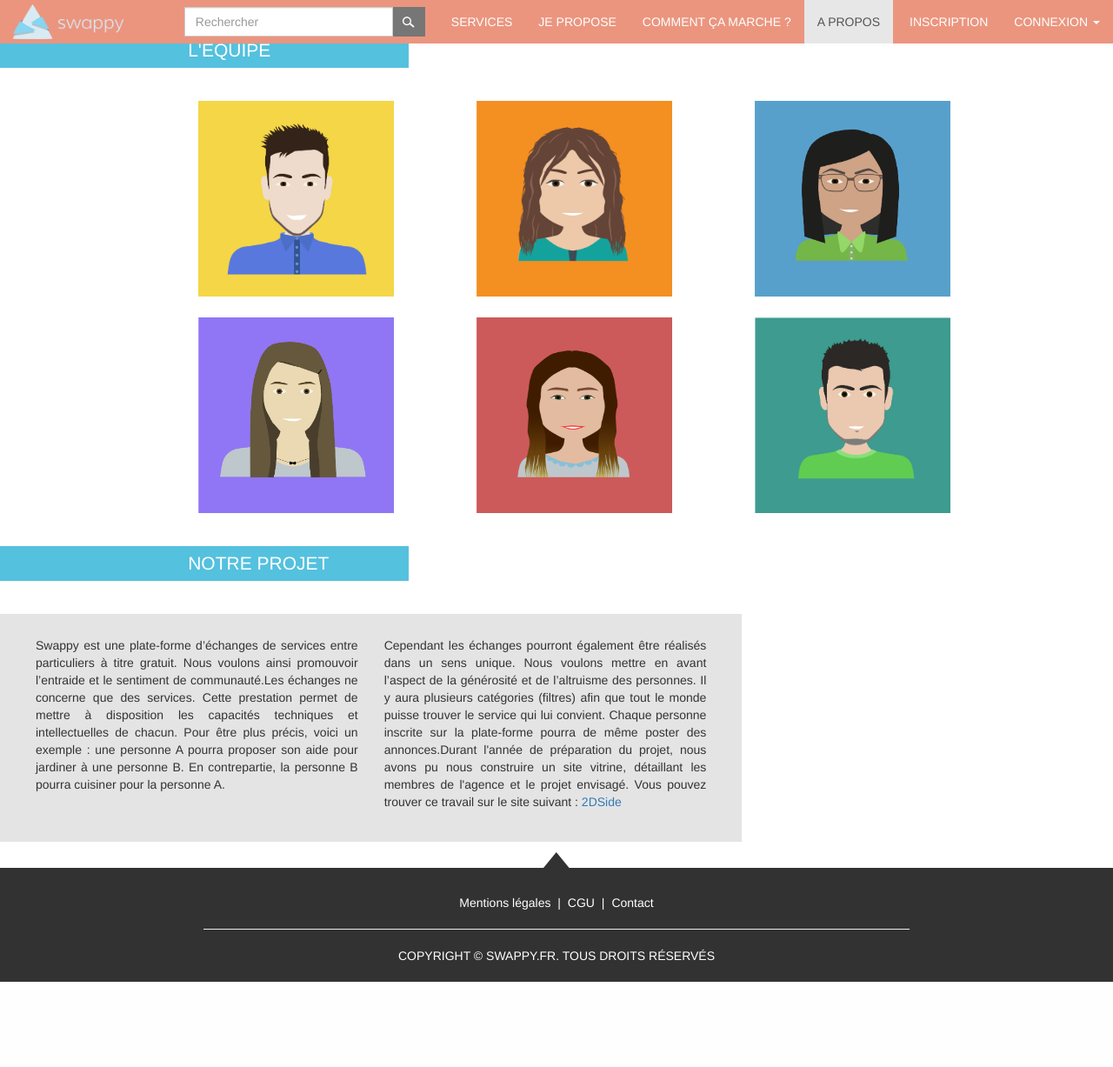
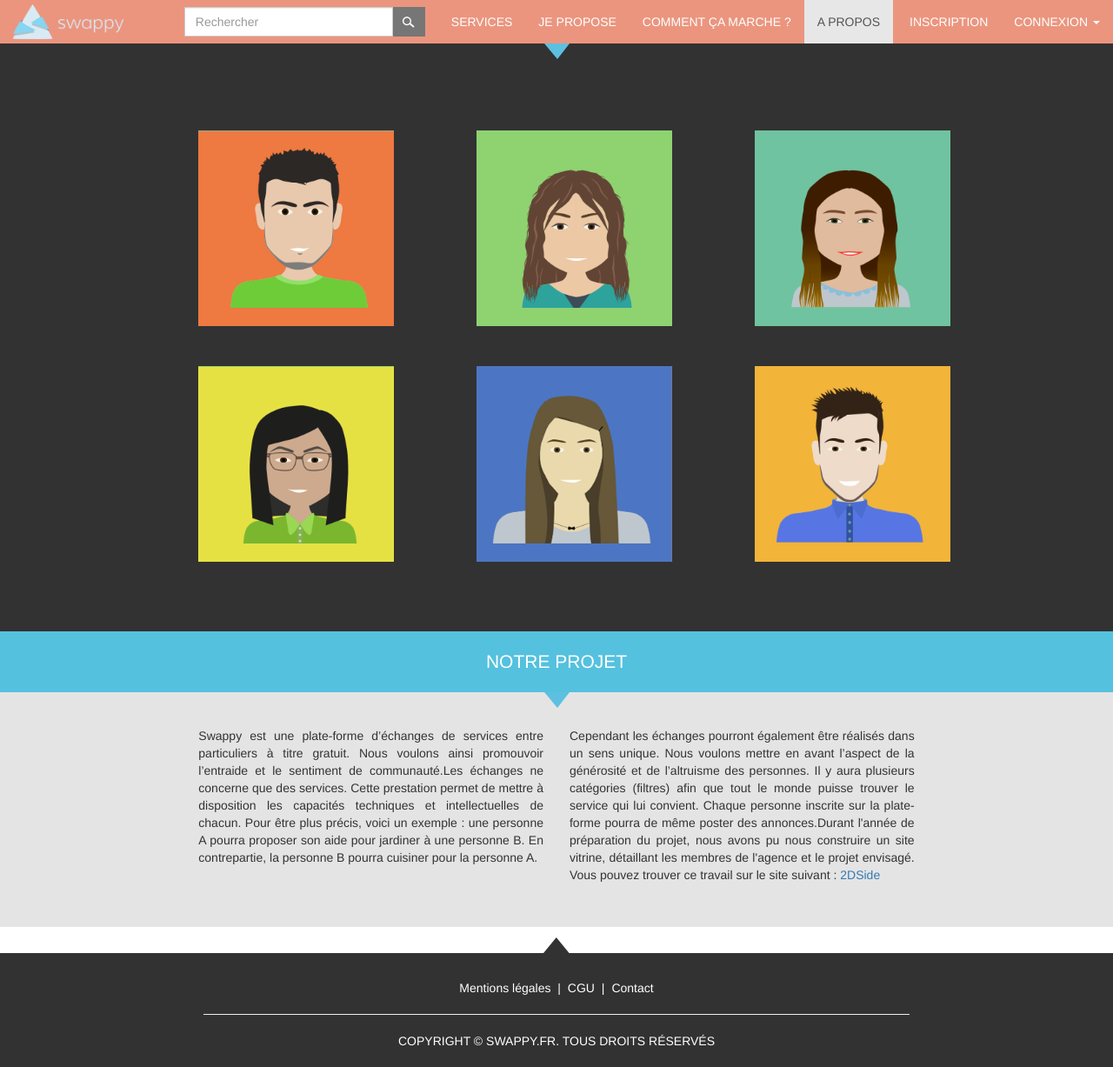
Before and after one commit to lionoweb/Swappy, a PHP site: page /beta/apropos.php in a window 1280 px wide. Shown: the whole page at 87% size. Before the commit the page ends 1129 px from the top, so only its background shows below. Run offline with PHP 8.4, Linux system fonts and the light colour scheme; some libraries are stand-ins or nearby versions.

Commit message:
A Propos 1.1

```diff
--- a/beta/apropos.php
+++ b/beta/apropos.php
@@ -67,46 +67,45 @@ if(isset($_GET['logout'])) {
     <div id="spec_apropos" class="container-fluid main" role="main">
 
     <div class="teamtitle"><p>L'équipe</p></div>
+        <div class="pictodown"><img src="img/apropos/down.png" alt="" class="down"></div>
+        <div id="spec_team" class="team">
 
-        <div id="spec_team" class="team">
             <div class="row">
-                <div class="col-md-3 col-md-offset-2">
-                <a href="#"><img src="img/apropos/brice.png" width="225" height="225"></a>
+                <div class="col-md-3 col-md-offset-2 col-sm-3 col-sm-offset-0">
+                <a href="#"><img src="img/apropos/lionel-300.png" width="225" height="225"></a>
                 </div>
 
-                <div class="col-md-3">
-                <a href="#"><img src="img/apropos/calypso.png" width="225" height="225"></a>
+                <div class="col-md-3 col-md-offset-0 col-sm-3 col-sm-offset-1">
+                <a href="#"><img src="img/apropos/calypso-300.png" width="225" height="225"></a>
                 </div>
 
-                <div class="col-md-3">
-                <a href="#"><img src="img/apropos/line.png" width="225" height="225"></a>
-                </div>
-            </div>
-
-        <div class="row">
-                <div class="col-md-3 col-md-offset-2">
-                <a href="#"><img src="img/apropos/margot.png" width="225" height="225"></a>
+                <div class="col-md-3 col-md-offset-0 col-sm-3 col-sm-offset-1">
+                <a href="#"><img src="img/apropos/oceane-300.png" width="225" height="225"></a>
                 </div>
 
-                <div class="col-md-3">
-                <a href="#"><img src="img/apropos/oceane.png" width="225" height="225"></a>
+                <div class="col-md-3 col-md-offset-2 col-sm-3 col-sm-offset-0">
+                <a href="#"><img src="img/apropos/line-300.png" width="225" height="225"></a>
                 </div>
 
-                <div class="col-md-3">
-                <a href="#"><img src="img/apropos/lionel.png" width="225" height="225"></a>
+                <div class="col-md-3 col-md-offset-0 col-sm-3 col-sm-offset-1">
+                <a href="#"><img src="img/apropos/margot-300.png" width="225" height="225"></a>
+                </div>
+
+                <div class="col-md-3 col-md-offset-0 col-sm-3 col-sm-offset-1">
+                <a href="#"><img src="img/apropos/brice-300.png" width="225" height="225"></a>
                 </div>
             </div>
         </div>
 
     <div class="teamtitle"><p>Notre projet</p></div>
+    <div class="pictodown"><img src="img/apropos/down.png" alt="" class="down"></div>
+        <div class="row projet greyback">
 
-        <div class="projet greyback col-md-8 col-md-offset-2">
-
-            <div class="col-md-6">
+            <div class="col-md-4 col-md-offset-2 col-xs-10 col-xs-offset-1">
                 <p>Swappy est une plate-forme d’échanges de services entre particuliers à titre gratuit. Nous voulons ainsi promouvoir l’entraide et le sentiment de communauté.Les échanges ne concerne que des services. Cette prestation permet de mettre à disposition les capacités techniques et intellectuelles de chacun. Pour être plus précis, voici un exemple : une personne A pourra proposer son aide pour jardiner à une personne B. En contrepartie, la personne B pourra cuisiner pour la personne A.</p>
             </div>
 
-            <div class="col-md-6">
+            <div class="col-md-4 col-md-offset-0 col-xs-10 col-xs-offset-1">
                 <p>Cependant les échanges pourront également être réalisés dans un sens unique. Nous voulons mettre en avant l’aspect de la générosité et de l’altruisme des personnes. Il y aura plusieurs catégories (filtres) afin que tout le monde puisse trouver le service qui lui convient. Chaque personne inscrite sur la plate-forme pourra de même poster des annonces.Durant l'année de préparation du projet, nous avons pu nous construire un site vitrine, détaillant les membres de l'agence et le projet envisagé. Vous pouvez trouver ce travail sur le site suivant : <a href="https://perso-etudiant.univ-mlv.fr/~ljeronim/2DSide/">2DSide</a></p>
             </div>
 
@@ -119,7 +118,7 @@ if(isset($_GET['logout'])) {
 <footer id="footer">
     <img src="img/footer.png">
     <div class="container-fluid">
-        <a href="mentions-legales.php">Mentions légales</a> | <a href="cgu.php">CGU</a> | <a href="contact.php" class="active">Contact</a>
+        <a href="mentions-legales.php">Mentions légales</a> | <a href="cgu.php">CGU</a> | <a href="contact.php">Contact</a>
         <hr>
         <p>Copyright &copy; Swappy.fr. Tous droits réservés</p>
     </div>
--- a/beta/css/main.css
+++ b/beta/css/main.css
@@ -12,6 +12,8 @@ html, body {
 	margin: 0 auto -131px;
 	padding-bottom:131px;
 	position:relative;
+	/*margin: 0 auto -30px;
+	padding-bottom:40px;*/
 }
 
 #footer {
@@ -477,31 +479,50 @@ input#accept {
 
 	/* ### A PROPOS ### */
 
-.teamtitle{
-	width:470px;
-	height:40px;
+#spec_apropos .teamtitle{
+	width:100%;
+	height:70px;
 	background-color: #54c1de;
-	margin-top:38px;
-	margin-bottom: 38px;
+	margin-top: -20px;
 }
-.teamtitle p {
+#spec_apropos .down{
+	margin-top: -4px;
+}
+#spec_apropos .pictodown{
+	text-align: center;
+}
+#spec_apropos .teamtitle p {
 	color:white;
-	height:40px;
-	line-height: 40px;
+	line-height: 70px;
 	text-transform: uppercase;
-	margin-left: 46%;
+	text-align: center;
 	font-size: 1.5em;
 }
-.projet p{
-	text-align: justify;
+#spec_apropos #spec_team{
+	background-color: #323232;
+	margin-top: -20px;
+	padding-top: 60px;
+	padding-bottom: 40px;
 }
-.row{
+#spec_apropos #spec_team .row{
 	box-sizing:border-box;
 	width:100%;
 	margin: 0;
 	padding: 0;
-	margin-bottom: 24px;
+	z-index: -9000;
+	padding: 40px 0px 14px 0px;
 }
+#spec_apropos #spec_team img{
+	margin-bottom: 46px;
+}
+#spec_apropos .projet{
+	margin-top: -20px;
+	padding: 40px 0px 40px 0px;
+}
+#spec_apropos .projet p{
+	text-align: justify;
+}
+
 
 	/* ### CGU/Mentions légales ### */
 #spec_cgu p{
@@ -514,19 +535,15 @@ input#accept {
 	height: 34px;
 	margin-bottom: 2%;
 }
-
-#spec_cgu .pictocgu {
-	float: left;
-	position: relative;
-	left:6%;
-}
-
 #spec_cgu .cgutitle p {
 	color:white;
 	line-height: 34px;
 	text-transform: uppercase;
 	margin-left: 6%;
 	font-size: 1.25em;
+}
+#spec_cgu .box img{
+	margin-top: 39px;
 }
 
 #spec_cgu .mentiontitle{
@@ -557,7 +574,6 @@ input#accept {
 	padding:50px 0px 50px 0px;
 }
 #contact .header_contact .top{
-	/*text-transform: uppercase;*/
 	text-align: center;
 	font-size: 38px;
 
@@ -612,10 +628,10 @@ input#accept {
 		left:6%;
 	}
 	#contact .header_contact img{
-	display: block;
-	margin-left: auto;
-	margin-right: auto;
-	margin-top: 25px;
+		display: block;
+		margin-left: auto;
+		margin-right: auto;
+		margin-top: 25px;
 	}
 }
 
@@ -649,6 +665,17 @@ input#accept {
 	.greyback{
 		padding: 8px;
 	}
+	#spec_apropos #spec_team img{
+		display: block;
+		margin-left: auto;
+		margin-right: auto;
+	}
+	/*#spec_apropos .row{
+		box-sizing:border-box;
+		width:100%;
+		margin: 0;
+		padding: 0;
+	}*/
 	#spec_contact .form-group {
 		padding:0px;
 	}
--- a/beta/services.php
+++ b/beta/services.php
@@ -90,6 +90,7 @@ if(isset($_GET['logout'])) {
 			$_GET['where'] = $where_s;
 		}
 	?>
+
 		<form class="col-md-6 col-md-offset-3 form-horizontal" id="spec_search" action="services.php" method="get">
     		<div class="form-group">
         		<label for="searchbar_" class="control-label col-xs-12 col-sm-2 left-text grey_text">Rechercher</label>
```
Also changed, not shown: beta/img/apropos/brice-300.png (added), beta/img/apropos/brice.png (deleted), beta/img/apropos/calypso-300.png (added), beta/img/apropos/calypso.png (deleted), beta/img/apropos/down.png (added), beta/img/apropos/line-300.png (added), beta/img/apropos/line.png (deleted), beta/img/apropos/lionel-300.png (added), beta/img/apropos/lionel.png (deleted), beta/img/apropos/margot-300.png (added), beta/img/apropos/margot.png (deleted), beta/img/apropos/oceane-300.png (added), beta/img/apropos/oceane.png (deleted).
